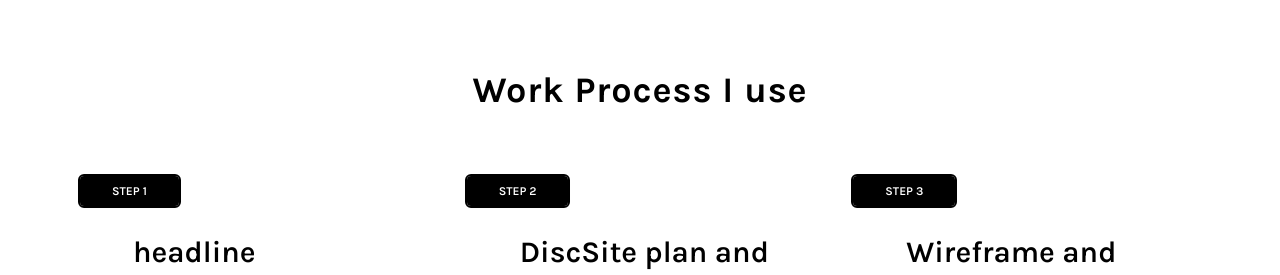
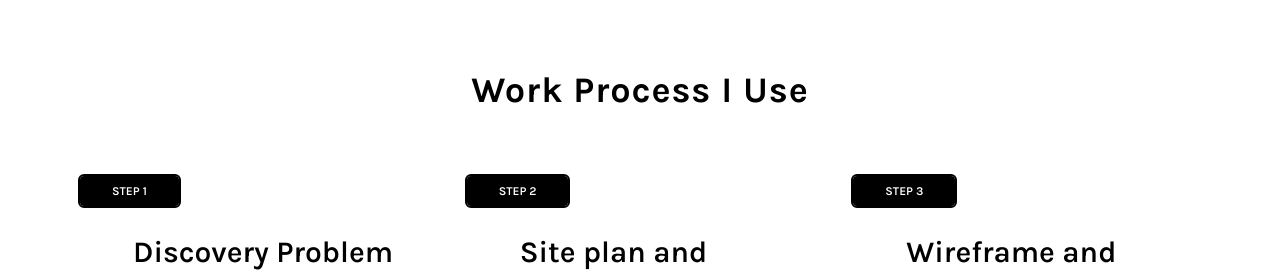
Before and after one commit to sumansourabh9155/ProductDesignPortfolio, a React (Create React App) app: page /home in a window 1280 px wide. Shown: the part 2472-2747 px from the top of the page. Built offline with nearby package versions, Linux system fonts and the light colour scheme.

Commit message:
completed WorkProcess

```diff
--- a/src/App.css
+++ b/src/App.css
@@ -4,3 +4,6 @@
   font-family: "Karla", sans-serif;
 
 }
+.suman{
+  font-family: 'Cardo';
+}
--- a/src/resource/component/HomePageComponent/HeroSection.jsx
+++ b/src/resource/component/HomePageComponent/HeroSection.jsx
@@ -7,8 +7,8 @@ const HeroSection = () => {
             <p className="mb-4 leading-relaxed text-sm md:text-xl text-[#E57FE5]">
               Hello There I am,{" "}
             </p>
-            <h1 className="title-font tracking-wide text-3xl md:text-6xl xl:text-7xl mb-4 font-bold">
-              Product <spam className="text-[#ACE57F]">Designer</spam>
+            <h1 className="title-font tracking-wide text-3xl md:text-6xl xl:text-7xl mb-4 font-bold font suman" >
+              Product <spam className="text-[#ACE57F] suman">Designer</spam>
             </h1>
             <p className="mb-8 leading-relaxed opacity-50 test-sm md:text-md">
               I am a<em>UI/UX Designer</em> and <em>Full-Stack Web developer</em>. My goal is to
--- a/src/resource/component/HomePageComponent/WorkProcess.jsx
+++ b/src/resource/component/HomePageComponent/WorkProcess.jsx
@@ -1,60 +1,67 @@
-import React from 'react';
+import React from "react";
 
 const WorkProcess = () => {
   const detail = [
     {
-      step: 'Step 1',
-      headline: 'headline',
-      subtitle: 'What is the core requirement of the product?',
-      para1: 'Step 1',
-      para2: 'Step 1',
-      para3: 'Step 1',
+      step: "Step 1",
+      headline: "Discovery Problem Statement",
+      subtitle: "What is the core requirement of the product?",
+      para: ["Research","Competitor Analysis"],
     },
     {
-      step: 'Step 2',
-      headline: 'DiscSite plan and Content',
-      subtitle: 'Some description about your design exploration.',
-      para1: 'Step 1',
-      para2: 'Step 1',
-      para3: 'Step 1',
+      step: "Step 2",
+      headline: "Site plan and Content",
+      subtitle: "Some description about your design exploration.",
+      para: ["brainstorming","content strategy", "Brand Identity"],
     },
     {
-      step: 'Step 3',
-      headline: 'Wireframe and Design',
-      subtitle: 'I prepare the design for developers and create documentation of decisions made.',
-      para1: 'Step 1',
-      para2: 'Step 1',
-      para3: 'Step 1',
+      step: "Step 3",
+      headline: "Wireframe and Design",
+      subtitle:
+        "I prepare the design for developers and create documentation of decisions made.",
+      para: ["User Interface Design","User Flow"],
     },
     {
-      step: 'Step 4',
-      headline: 'Art Direction Development',
-      subtitle: 'I work closely with developers during project implementation.',
-      para1: 'Step 1',
-      para2: 'Step 1',
-      para3: 'Step 1',
+      step: "Step 4",
+      headline: "Art Direction Development",
+      subtitle: "I work closely with developers during project implementation.",
+      para: ["prototyping", "design system", "Development"],
     },
     {
-      step: 'Step 5',
-      headline: 'Debugging and Testing',
-      subtitle: 'I monitor and support the project post-launch to gain knowledge and develop more ideas for improvement.',
-      para1: 'Step 1',
-      para2: 'Step 1',
-      para3: 'Step 1',
+      step: "Step 5",
+      headline: "Debugging and Testing",
+      subtitle:
+        "I monitor and support the project post-launch to gain knowledge and develop more ideas for improvement.",
+      para: ["A/B Testing", "Quality Assurance", "Bug Fixing"],
     },
     {
-      step: 'Step 6',
-      headline: 'Launch',
-      subtitle: 'I monitor and support the project post-launch to gain knowledge and develop more ideas for improvement.',
-      para1: 'Step 1',
-      para2: 'Step 1',
-      para3: 'Step 1',
+      step: "Step 6",
+      headline: "Launch",
+      subtitle:
+        "I monitor and support the project post-launch to gain knowledge and develop more ideas for improvement.",
+      para: ["Idea Validation","Product Launch","Product Iteration"],
     },
   ];
 
+  const FetchListItem = (props) => {
+    const listItems = props.para.map((point) => (
+      <li
+        key={point}
+        className="box-border relative py-1 pl-0 text-left text-gray-500 border-solid"
+      >
+        <div className="inline-flex items-center justify-center w-6 h-6 mr-2 text-white bg-[#ACE57F] rounded-full">
+          <div className="text-sm font-bold">✓</div>
+        </div>{" "}
+        {point}
+      </li>
+    ));
+
+    return <>{listItems}</>;
+  };
+
   const content = detail.map((item) => (
     <div key={item.step}>
-      <div className="">
+      <div className="px-">
         <a
           href="#_"
           className="px-8 py-2 text-xs md:text-md font-semibold text-white uppercase transition-all duration-150 outline outline-2 outline-black bg-black rounded shadow active:bg-teal-600 hover:shadow-md ease"
@@ -65,22 +72,11 @@ const WorkProcess = () => {
           <h2 className="m-0 text-xl font-semibold leading-tight border-0 border-gray-300 lg:text-3xl md:text-2xl">
             {item.headline}
           </h2>
-          <p className="pt-1 pb-2 m-0 leading-7 text-gray-700 border-0 border-gray-300 sm:pr-12 xl:pr-32 lg:text-lg">
+          <p className="pt-1 pb-2 m-0 leading-7 text-gray-700 border-0 border-gray-300 sm:pr-12 xl:pr-14 lg:text-lg">
             {item.subtitle}
           </p>
           <ul className="pt-2 m-0 leading-6 border-0 border-gray-300">
-            <li className="box-border relative py-1 pl-0 text-left text-gray-500 border-solid">
-              <span className="inline-flex items-center justify-center w-6 h-6 mr-2 text-white bg-[#ACE57F] rounded-full">
-                <span className="text-sm font-bold">✓</span>
-              </span>{' '}
-              {item.para1}
-            </li>
-            <li className="box-border relative py-1 pl-0 text-left text-gray-500 border-solid">
-              <span className="inline-flex items-center justify-center w-6 h-6 mr-2 text-white bg-[#ACE57F] rounded-full">
-                <span className="text-sm font-bold">✓</span>
-              </span>{' '}
-              {item.para2}
-            </li>
+            <FetchListItem para={item.para} />
           </ul>
         </div>
       </div>
@@ -90,7 +86,7 @@ const WorkProcess = () => {
   return (
     <div className="p-10">
       <h1 className="title-font tracking-wide sm:text-xl md:text-2xl xl:text-4xl mb-12 font-bold pb-5 flex justify-center">
-        Work Process I use
+        Work Process I Use
       </h1>
       <div className="flex justify-center">
         <div className="grid grid-cols-1 sm:grid-cols-1 md:grid-cols-2 lg:grid-cols-3 gap-5 place-content-center justify-between">
```
